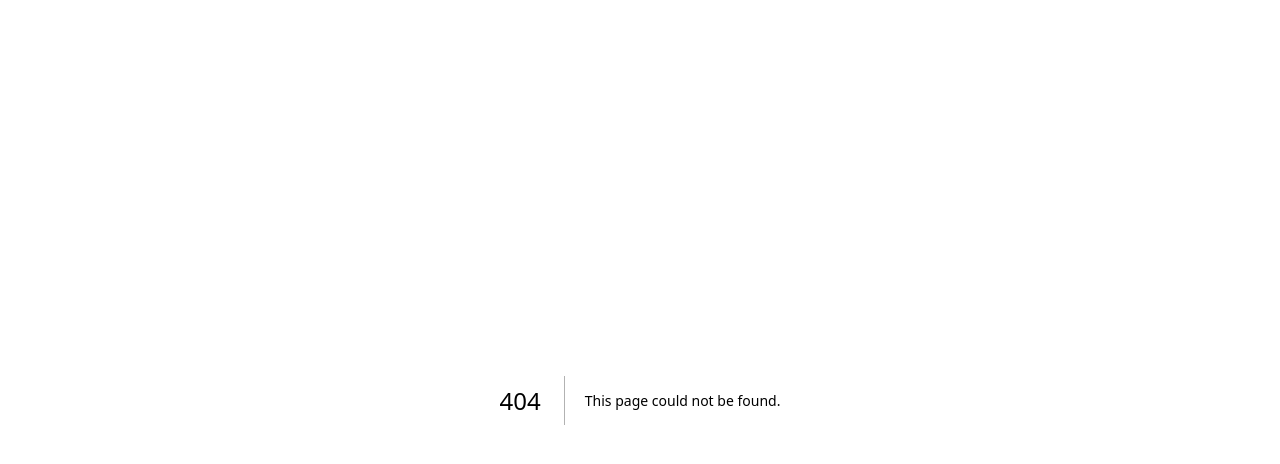
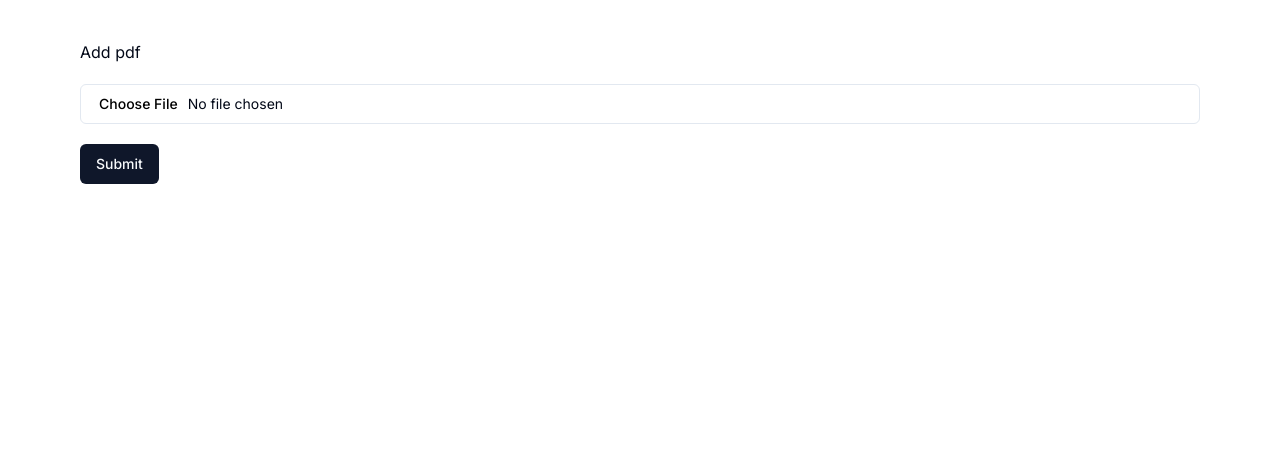
Before and after one commit to Beenox21/bookify-frontend, a Next.js app: page /services/reading in a window 1280 px wide. Before the commit this address had no page. Shown: the top 464 px of the page. Built offline with nearby package versions, Linux system fonts and the light colour scheme.

Commit message:
updated login state

```diff
--- a/src/AuthContext/authContext.tsx
+++ b/src/AuthContext/authContext.tsx
@@ -9,6 +9,7 @@ export const UserProvider = ({ children }: any) => {
     const [user, setUser] = useState(null);
 
     useEffect(() => {
+        console.log("Inside use effect")
         async function func(){
              const storedUser = localStorage.getItem('user');
             if (storedUser) {
@@ -16,7 +17,6 @@ export const UserProvider = ({ children }: any) => {
             }
 
         }
-
         func()
     }, [])
 
--- a/src/app/home/page.tsx
+++ b/src/app/home/page.tsx
@@ -5,15 +5,20 @@ import Button from '@/components/button'
 import { useUser } from '@/AuthContext/authContext'
 import CircularProgress from '@mui/material/CircularProgress';
 import Box from '@mui/material/Box';
+import { useRouter } from 'next/navigation'
+
 
 function HomePage() {
     const { user }: any = useUser()
     const [isLoading, setIsLoading] = useState(true)
+    const router = useRouter()
+    console.log("from home", user)
 
     useEffect(() => {
-        if (user) {
+        if (user)
             setIsLoading(false)
-        }
+        else
+        router.push("/user/login")
     }, [user])
 
     if (isLoading) {
--- /dev/null
+++ b/src/app/services/page.tsx
@@ -0,0 +1,12 @@
+import Link from 'next/link'
+import React from 'react'
+
+function Services() {
+    return (
+        <Link href="/services/reading">
+            <div>Read pdf</div>
+        </Link>
+    )
+}
+
+export default Services
--- /dev/null
+++ b/src/app/services/reading/page.tsx
@@ -0,0 +1,26 @@
+'use client'
+import { Button } from '@/components/ui/button'
+import { Input } from '@/components/ui/input'
+import React, { useState } from 'react'
+
+function Reading() {
+    const [pdf, setPdf] = useState()
+
+    const handleSubmit = () => {
+        console.log('Your file is :', pdf)
+    }
+
+
+    return (
+        <div className='px-20 space-y-5 mt-10'>
+            <h1>Add pdf</h1>
+            <Input type='file' onChange={(e: any) => setPdf(e?.target?.files[0])}></Input>
+            <Button onClick={handleSubmit}>Submit</Button>
+            <div>
+
+            </div>
+        </div>
+    )
+}
+
+export default Reading
--- a/src/app/user/login/page.tsx
+++ b/src/app/user/login/page.tsx
@@ -1,5 +1,5 @@
 'use client'
-import React from 'react'
+import React, { useEffect } from 'react'
 import * as z from 'zod'
 import { useForm } from 'react-hook-form'
 import { zodResolver } from '@hookform/resolvers/zod'
@@ -7,7 +7,7 @@ import { Form, FormControl, FormField, FormItem, FormLabel, FormMessage } from '
 import { Input } from '@/components/ui/input'
 import Button from '@/components/button'
 import axios from 'axios'
-import { useRouter } from 'next/navigation'
+import { useRouter, useSearchParams } from 'next/navigation'
 import { useToast } from '@/components/ui/use-toast'
 import Link from 'next/link'
 import { useUser } from '@/AuthContext/authContext'
@@ -18,9 +18,15 @@ const formSchema = z.object({
 })
 
 function Login() {
-  const { login } : any = useUser()
+  const { login, user }: any = useUser()
   const router = useRouter()
-  const {toast} = useToast()
+  const { toast } = useToast()
+
+  useEffect(() => {
+    if(user)
+      router.push('/')
+  }, [user])
+
   const form = useForm<z.infer<typeof formSchema>>({
     resolver: zodResolver(formSchema),
     defaultValues: {
@@ -38,7 +44,7 @@ function Login() {
         description: 'Redirecting to home page.'
       })
       console.log(response.data.user)
-      login(response.data.user)
+      login(response.data.user) // setting the user as global context
       setTimeout(() => {
         router.push('/home')
       }, 3000)
@@ -104,10 +110,10 @@ function Login() {
 
               </form>
             </Form>
-                <h1 className='text-slate-500 cursor-pointer hover:text-blue-500 text-center text-sm mt-1'>New to bookify?</h1>
-                <Link href='/user/signup'>
-                  <Button name='Sign Up' bgColor='bg-slate-200' textColor='text-black' otherStyles='text-center py-2 mt-4 w-full' hover='hover:bg-slate-300'></Button>
-                </Link>
+            <h1 className='text-slate-500 cursor-pointer hover:text-blue-500 text-center text-sm mt-1'>New to bookify?</h1>
+            <Link href='/user/signup'>
+              <Button name='Sign Up' bgColor='bg-slate-200' textColor='text-black' otherStyles='text-center py-2 mt-4 w-full' hover='hover:bg-slate-300'></Button>
+            </Link>
           </div>
         </div>
       </div>
--- a/src/components/navbar.tsx
+++ b/src/components/navbar.tsx
@@ -17,7 +17,9 @@ async function Navbar({user} : any) {
 
                 <div className='flex w-[22vw] justify-around mr-4'>
                     <h1 className='hover:font-semibold cursor-pointer transition-all w-1/4 text-center'>Home</h1>
+                    <Link href={'/services'}>
                     <h1 className='hover:font-semibold cursor-pointer transition-all w-1/4 text-center'>Services</h1>
+                    </Link>
                     <h1 className='hover:font-semibold cursor-pointer transition-all w-1/4 text-center'>Pricing</h1>
                     <h1 className='hover:font-semibold cursor-pointer transition-all w-12 text-center'>Blog</h1>
                 </div>
```
Also changed, not shown: 1 other file (tests, documents, lock files or other folders).
